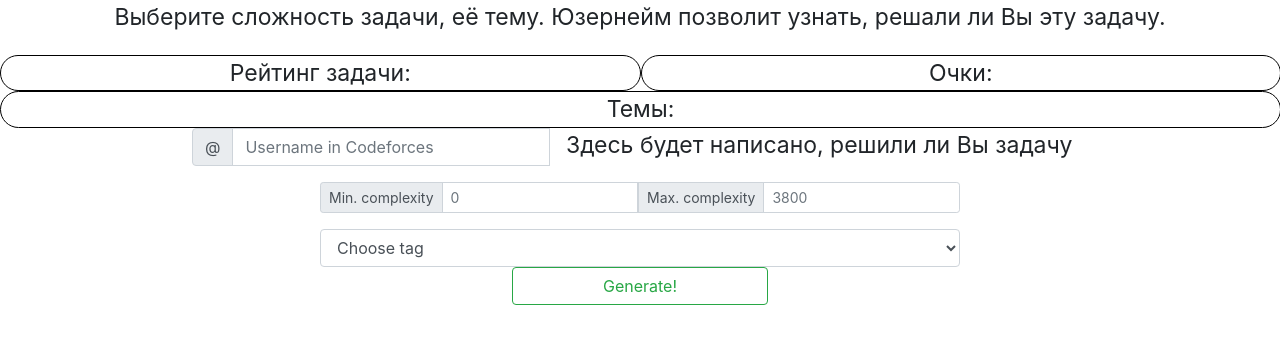
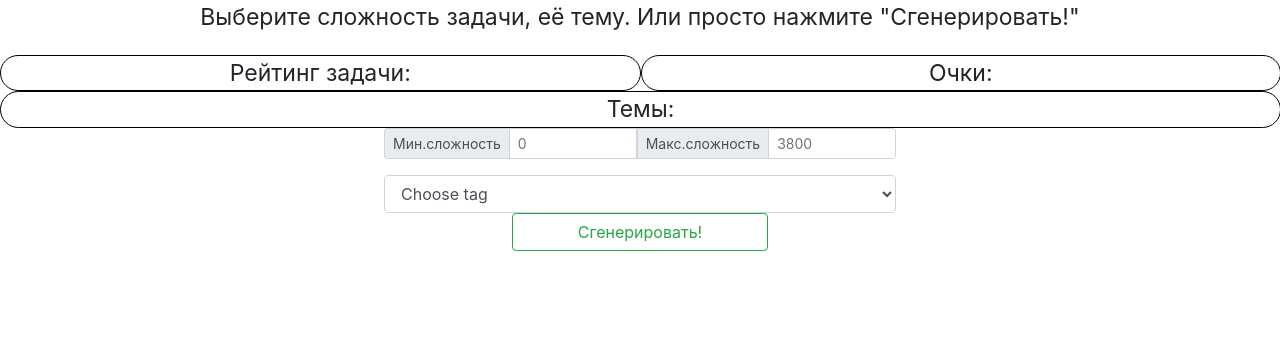
Before and after one commit to Sadykhzadeh/random-cf-problem, a plain HTML site: page index.html in a window 1280 px wide. Drawn offline with nearby package versions, Linux system fonts and the light colour scheme.

Commit message:
Update index.html

```diff
--- a/index.html
+++ b/index.html
@@ -1,8 +1,11 @@
-<!DOCTYPE html>
-<html>
+<!DOCTYPE HTML>
+<html lang="ru">
 
 <head>
     <title>Random Problem Codeforces</title>
+    <meta charset="utf-8">
+    <meta http-equiv="X-UA-Compatible" content="IE=edge">
+    <meta name="viewport" content="width=device-width, initial-scale=1">
     <link rel="stylesheet" href="https://stackpath.bootstrapcdn.com/bootstrap/4.4.1/css/bootstrap.min.css" integrity="sha384-Vkoo8x4CGsO3+Hhxv8T/Q5PaXtkKtu6ug5TOeNV6gBiFeWPGFN9MuhOf23Q9Ifjh" crossorigin="anonymous">
     <style>
         body {
@@ -11,16 +14,18 @@
 
         #link,
         #rating,
-        #points{
+        #points {
             width: 50%;
             border: 1px solid black;
             border-radius: 40px;
         }
+
         #tags {
             width: 100%;
             border: 1px solid black;
             border-radius: 40px;
         }
+
         #user-res {
             width: 60%;
         }
@@ -29,7 +34,7 @@
 
 <body>
     <center>
-        <div style = "padding-bottom: 20px;" id="name">Выберите сложность задачи, её тему. Юзернейм позволит узнать, решали ли Вы эту задачу.</div>
+        <div style="padding-bottom: 20px;" id="name">Выберите сложность задачи, её тему. Или просто нажмите "Сгенерировать!"</div>
         <div class="input-group-prepend">
             <div id="rating">Рейтинг задачи: </div>
             <div id="points">Очки: </div>
@@ -38,31 +43,24 @@
 
             <div id="tags">Темы: </div>
         </div>
-        <div style="width: 70%" class="input-group mb-3">
+        <div style="width: 40%;" class="input-group input-group-sm mb-3">
             <div class="input-group-prepend">
-                <span class="input-group-text" id="basic-addon1">@</span>
-            </div>
-            <input type="text" class="form-control" id="user" placeholder="Username in Codeforces">
-            <div id="user-res">Здесь будет написано, решили ли Вы задачу</div>
-        </div>
-        <div style="width: 50%;" class="input-group input-group-sm mb-3">
-            <div class="input-group-prepend">
-                <span class="input-group-text" id="inputGroup-sizing-sm">Min. complexity</span>
+                <span class="input-group-text" id="inputGroup-sizing-sm">Мин.сложность</span>
             </div>
             <input type="number" id="min_num" class="form-control" placeholder="0" aria-label="Small" aria-describedby="inputGroup-sizing-sm">
             <div class="input-group-prepend">
-                <span class="input-group-text" id="inputGroup-sizing-sm">Max. complexity</span>
+                <span class="input-group-text" id="inputGroup-sizing-sm">Макс.сложность</span>
             </div>
             <input type="number" id="max_num" class="form-control" placeholder="3800" aria-label="Small" aria-describedby="inputGroup-sizing-sm">
         </div>
 
-        <select style="width: 50%;" id="choose" class="form-control">
+        <select style="width: 40%;" id="choose" class="form-control">
                     <option>Choose tag</option>
                 </select>
-        <button style="width: 20%;" type="button" id="start" class="btn btn-outline-success">Generate!</button>
+        <button style="width: 20%;" type="button" id="start" class="btn btn-outline-success">Сгенерировать!</button>
 
+        <script src="script.js"></script>
     </center>
-    <script src="script.js"></script>
 </body>
 
 </html>
```
